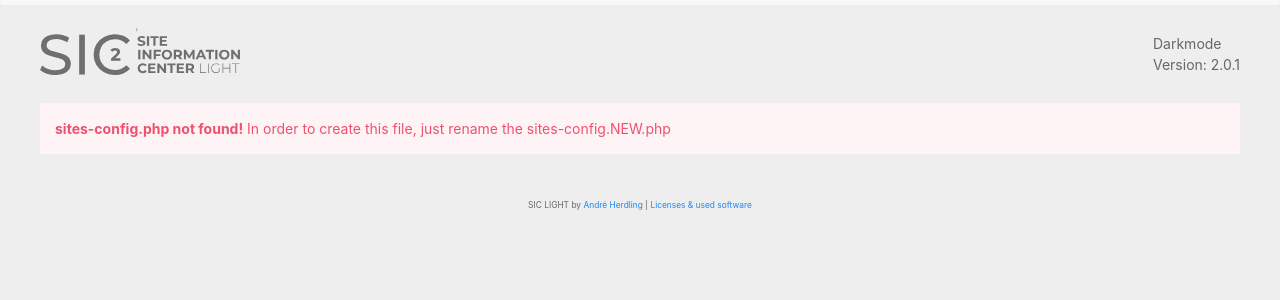
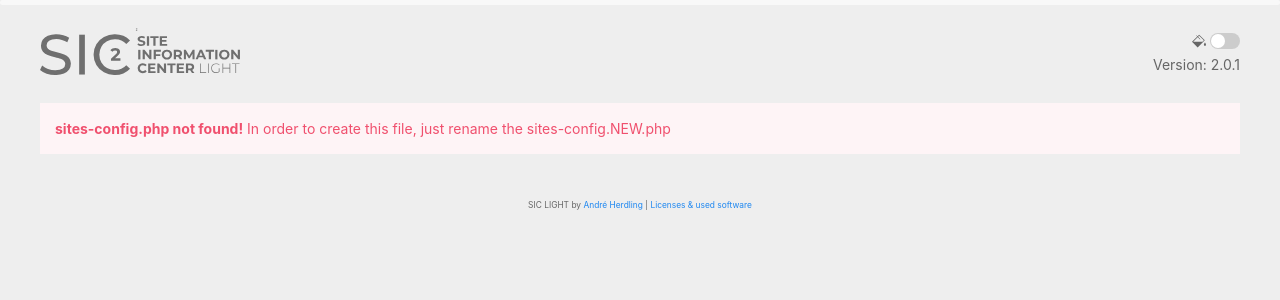
Before and after one commit to digitalbricks/siclight2, a PHP site: page / in a window 1280 px wide. Shown: the top 300 px of the page. Run offline with PHP 8.4, Linux system fonts and the light colour scheme.

Commit message:
added darkmode

```diff
--- a/css/sic_light.css
+++ b/css/sic_light.css
@@ -51,6 +51,10 @@ tr.refreshing {
     background-color: #fffceb;
     color: #000;
 }
+tr.refreshing a.history{
+    color: #666;
+    border-color: #666;
+}
 
 tr.refreshing button.refresh span {
     -webkit-animation: rotating 1s linear infinite;
@@ -70,6 +74,10 @@ td.recent {
 tr.refresh-error {
     background-color: #f3cece;
     color: #000;
+}
+tr.refresh-error a.history{
+    color: #666;
+    border-color: #666;
 }
 
 /* preventing too long php version strings*/
@@ -247,13 +255,17 @@ span.uk-icon>svg {
 .darkmode table tr:hover{
     background-color: #111;
 }
-.darkmode .uk-card-default{
+.darkmode .uk-card-default,
+.darkmode body.history{
     background-color: #333;
 }
 .darkmode .uk-card-default,
 .darkmode .uk-card-default .uk-card-title,
 .darkmode .uk-select,
-.darkmode .uk-search-default .uk-search-input{
+.darkmode .uk-search-default .uk-search-input,
+.darkmode body.history,
+.darkmode h2,
+.darkmode h1{
     color: #e5e5e5;
 }
 .darkmode .uk-button-default,
@@ -263,7 +275,71 @@ span.uk-icon>svg {
 .darkmode .uk-select{
     background-color: transparent;
 }
+.darkmode tr.refreshing{
+    background-color: rgba(255,252,235,0.5);
+}
+.darkmode tr.refresh-error{
+    background-color: rgba(243,206,206,0.5);
+}
 
+
+/* darkmode switch */
+/* Source: https://www.w3schools.com/howto/howto_css_switch.asp*/
+.darkmode-toggle span{
+    position: relative;
+    top: -0.3em;
+
+}
+.darkmode-switch {
+    position: relative;
+    display: inline-block;
+    width: 2.15em;
+    height: 1.15em;
+}
+.darkmode-switch input {
+    opacity: 0;
+    width: 0;
+    height: 0;
+}
+.darkmode-switch .slider {
+    position: absolute;
+    cursor: pointer;
+    top: 0;
+    left: 0;
+    right: 0;
+    bottom: 0;
+    background-color: #ccc;
+    -webkit-transition: .4s;
+    transition: .4s;
+}
+.darkmode-switch .slider:before {
+    position: absolute;
+    content: "";
+    height: 1em;
+    width: 1em;
+    left: 0.1em;
+    bottom: 0.1em;
+    background-color: white;
+    -webkit-transition: .4s;
+    transition: .4s;
+}
+.darkmode-switch input:checked + .slider {
+background-color: #1e87f0;
+}
+.darkmode-switch input:focus + .slider {
+box-shadow: 0 0 1px #1e87f0;
+}
+.darkmode-switch input:checked + .slider:before {
+-webkit-transform: translateX(1em);
+-ms-transform: translateX(1em);
+transform: translateX(1em);
+}
+.darkmode-switch .slider.round {
+border-radius: 3em;
+}
+.darkmode-switch .slider.round:before {
+border-radius: 50%;
+}
 
 
 
--- a/index.html
+++ b/index.html
@@ -17,9 +17,14 @@
                     <div class="logo">
                         <img src="img/sic-logo.svg" width="200" alt="SIC Light 2.0">
                     </div>
-                    <div>
-                        <div @click="toggleDarkMode">
-                            Darkmode
+                    <div class="uk-text-right">
+                        <div class="darkmode-toggle">
+                                <span :data-uk-icon="'icon: paint-bucket'"></span>
+                                <label class="darkmode-switch" data-uk-tooltip="title: Toggle Dark Mode; pos: bottom">
+                                    <input type="checkbox" @change="toggleDarkMode" :checked="darkMode">
+                                    <span class="slider round"></span>
+                                </label>
+
                         </div>
                         Version: {{ sicVersion }}
                     </div>
```
